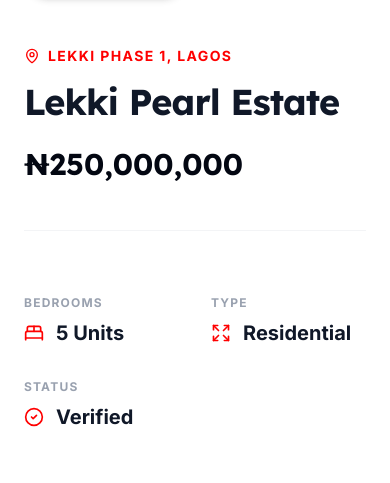
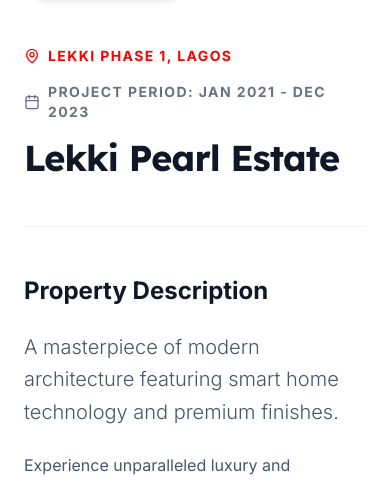
Before and after one commit to Olaiyanu/hillstar, a React (Vite) app: page /properties/1 in a window 390 px wide. Shown: the part 769-1252 px from the top of the page. Built offline with nearby package versions, Linux system fonts and the light colour scheme.

Commit message:
Refactored property details for scalability and improved mobile responsiveness

```diff
--- a/src/constants.ts
+++ b/src/constants.ts
@@ -58,50 +58,45 @@ export const PROPERTIES: Property[] = [
     id: '1',
     name: 'Lekki Pearl Estate',
     location: 'Lekki Phase 1, Lagos',
-    price: '₦250,000,000',
     description: 'A masterpiece of modern architecture featuring smart home technology and premium finishes.',
-    features: ['5 Bedrooms', 'Cinema Room', 'Swimming Pool', 'Smart Home'],
-    image: 'https://images.unsplash.com/photo-1613490493576-7fde63acd811?q=80&w=1000',
+    projectPeriod: 'Jan 2021 - Dec 2023',
+    image: '/images/properties/1.jpg',
     type: 'completed'
   },
   {
     id: '2',
     name: 'Victoria Island Penthouse',
     location: 'Victoria Island, Lagos',
-    price: '₦5,000,000/year',
     description: 'Luxurious penthouse with panoramic views of the Atlantic ocean.',
-    features: ['3 Bedrooms', 'Ocean View', 'Private Gym', '24/7 Security'],
-    image: 'https://images.unsplash.com/photo-1512917774080-9991f1c4c750?q=80&w=1000',
+    projectPeriod: 'Mar 2023 - Present',
+    image: '/images/properties/2.jpg',
     type: 'ongoing'
   },
   {
     id: '3',
     name: 'Maitama Luxury Villa',
     location: 'Maitama, Abuja',
-    price: '₦450,000,000',
     description: 'Palatial villa in the heart of Abuja’s most prestigious neighborhood.',
-    features: ['7 Bedrooms', 'Guest Chalet', 'Underground Parking', 'Smart Security'],
-    image: 'https://images.unsplash.com/photo-1600585154340-be6161a56a0c?q=80&w=1000',
+    projectPeriod: 'Jun 2018 - Nov 2020',
+    image: '/images/properties/3.jpg',
     type: 'completed'
   },
   {
     id: '4',
     name: 'Ikoyi Waterfront Apartment',
     location: 'Ikoyi, Lagos',
-    price: '₦8,500,000/year',
     description: 'Serene waterfront living in highly sought-after Ikoyi district.',
-    features: ['4 Bedrooms', 'Boat Jetty', 'Club House', 'Green Area'],
-    image: 'https://images.unsplash.com/photo-1600607687940-c52af036999b?q=80&w=1000',
+    projectPeriod: 'Jan 2024 - Present',
+    image: '/images/properties/4.jpg',
     type: 'ongoing'
   },
   {
     id: '5',
     name: 'Eko Atlantic Executive Flat',
     location: 'Eko Atlantic City, Lagos',
-    price: '₦350,000,000',
     description: 'High-tech living in Africa’s fastest-growing business hub.',
-    features: ['3 Bedrooms', 'Automation', 'Sky Lounge', 'Infinite Pool'],
-    image: 'https://images.unsplash.com/photo-1600566753190-17f0bb2a6c3e?q=80&w=1000',
+    projectPeriod: 'Feb 2020 - Aug 2022',
+    image: '/images/properties/5.jpg',
     type: 'completed'
   }
 ];
--- a/src/pages/PropertyDetail.tsx
+++ b/src/pages/PropertyDetail.tsx
@@ -1,7 +1,7 @@
 import React, { useEffect } from 'react';
 import { useParams, Link, useNavigate } from 'react-router-dom';
 import { motion } from 'motion/react';
-import { MapPin, ArrowLeft, BedDouble, Expand, CheckCircle2, Phone, Mail, Share2 } from 'lucide-react';
+import { MapPin, ArrowLeft, Calendar, Phone, Mail, Share2 } from 'lucide-react';
 import { PROPERTIES } from '../constants';
 
 const PropertyDetail = () => {
@@ -70,10 +70,10 @@ const PropertyDetail = () => {
               <div className="grid grid-cols-2 md:grid-cols-3 gap-4">
                 {[
                   property.image,
-                  `https://picsum.photos/seed/${property.id}-1/1000/800`,
-                  `https://picsum.photos/seed/${property.id}-2/1000/800`,
-                  `https://picsum.photos/seed/${property.id}-3/1000/800`,
-                  `https://picsum.photos/seed/${property.id}-4/1000/800`,
+                  `/images/properties/${property.id}-gallery-1.jpg`,
+                  `/images/properties/${property.id}-gallery-2.jpg`,
+                  `/images/properties/${property.id}-gallery-3.jpg`,
+                  `/images/properties/${property.id}-gallery-4.jpg`,
                 ].map((img, i) => (
                   <motion.div
                     key={i}
@@ -87,80 +87,46 @@ const PropertyDetail = () => {
                       alt={`Gallery ${i}`}
                       className="w-full h-full object-cover"
                       referrerPolicy="no-referrer"
+                      onError={(e) => {
+                        (e.currentTarget.parentElement as HTMLElement).style.display = 'none';
+                      }}
                     />
                   </motion.div>
                 ))}
               </div>
             </div>
 
-            <div className="flex flex-col md:flex-row md:items-end justify-between gap-6 border-b border-gray-100 pb-12">
+            <div className="flex flex-col gap-6 border-b border-gray-100 pb-12">
               <div>
-                <div className="flex items-center gap-2 text-primary font-bold text-sm tracking-widest uppercase mb-4">
-                  <MapPin size={16} />
-                  <span>{property.location}</span>
+                <div className="flex flex-wrap items-center gap-4 text-primary font-bold text-sm tracking-widest uppercase mb-4">
+                  <div className="flex items-center gap-2">
+                    <MapPin size={16} className="shrink-0" />
+                    <span className="break-words">{property.location}</span>
+                  </div>
+                  <span className="text-gray-300 hidden sm:block">|</span>
+                  <div className="flex items-center gap-2 text-gray-500">
+                    <Calendar size={16} className="shrink-0" />
+                    <span className="break-words">Project Period: {property.projectPeriod}</span>
+                  </div>
                 </div>
-                <h1 className="text-4xl md:text-5xl font-display font-bold text-gray-900 tracking-tight">
+                <h1 className="text-4xl md:text-5xl font-display font-bold text-gray-900 tracking-tight break-words">
                   {property.name}
                 </h1>
-              </div>
-              <div className="text-3xl md:text-4xl font-display font-bold text-gray-950">
-                {property.price}
-              </div>
-            </div>
-
-            <div className="grid grid-cols-2 md:grid-cols-4 gap-8 py-4">
-              <div className="flex flex-col gap-2">
-                <span className="text-xs font-bold text-gray-400 uppercase tracking-widest">Bedrooms</span>
-                <div className="flex items-center gap-3 text-gray-900">
-                  <BedDouble size={20} className="text-primary" />
-                  <span className="text-xl font-bold">{property.features[0].split(' ')[0]} Units</span>
-                </div>
-              </div>
-              <div className="flex flex-col gap-2">
-                <span className="text-xs font-bold text-gray-400 uppercase tracking-widest">Type</span>
-                <div className="flex items-center gap-3 text-gray-900">
-                  <Expand size={20} className="text-primary" />
-                  <span className="text-xl font-bold">Residential</span>
-                </div>
-              </div>
-              <div className="flex flex-col gap-2">
-                <span className="text-xs font-bold text-gray-400 uppercase tracking-widest">Status</span>
-                <div className="flex items-center gap-3 text-gray-900">
-                  <CheckCircle2 size={20} className="text-primary" />
-                  <span className="text-xl font-bold">Verified</span>
-                </div>
               </div>
             </div>
 
             <div className="space-y-6">
               <h3 className="text-2xl font-bold text-gray-900">Property Description</h3>
-              <p className="text-xl text-gray-600 leading-relaxed font-light">
+              <p className="text-xl text-gray-600 leading-relaxed font-light break-words">
                 {property.description}
               </p>
-              <p className="text-gray-600 leading-relaxed">
+              <p className="text-gray-600 leading-relaxed break-words">
                 Experience unparalleled luxury and sophistication in this meticulously designed property by Hillstar Nigeria Limited.
                 Every detail has been crafted with precision, from the high-end finishes to the integration of smart home technologies.
                 Located in a secure and tranquil environment, this residence offers the perfect blend of privacy and accessibility.
               </p>
             </div>
 
-            <div className="space-y-6">
-              <h3 className="text-2xl font-bold text-gray-900">Included Features</h3>
-              <div className="grid grid-cols-1 md:grid-cols-2 gap-4">
-                {property.features.map((feature, i) => (
-                  <div key={i} className="flex items-center gap-4 p-5 bg-gray-50 rounded-2xl border border-gray-100">
-                    <CheckCircle2 className="text-primary" size={20} />
-                    <span className="font-bold text-gray-700">{feature}</span>
-                  </div>
-                ))}
-                {['24/7 Power Supply', 'Smart Security System', 'Dedicated Parking', 'High-Speed Fiber'].map((f, i) => (
-                  <div key={i} className="flex items-center gap-4 p-5 bg-gray-50 rounded-2xl border border-gray-100">
-                    <CheckCircle2 className="text-primary" size={20} />
-                    <span className="font-bold text-gray-700">{f}</span>
-                  </div>
-                ))}
-              </div>
-            </div>
           </div>
 
           {/* Sidebar / Contact (Right) */}
--- a/src/types.ts
+++ b/src/types.ts
@@ -10,11 +10,10 @@ export interface Property {
   id: string;
   name: string;
   location: string;
-  price: string;
   description: string;
-  features: string[];
+  projectPeriod: string;
   image: string;
-  type: 'buy' | 'rent';
+  type: 'completed' | 'ongoing';
 }
 
 export interface NavItem {
```
